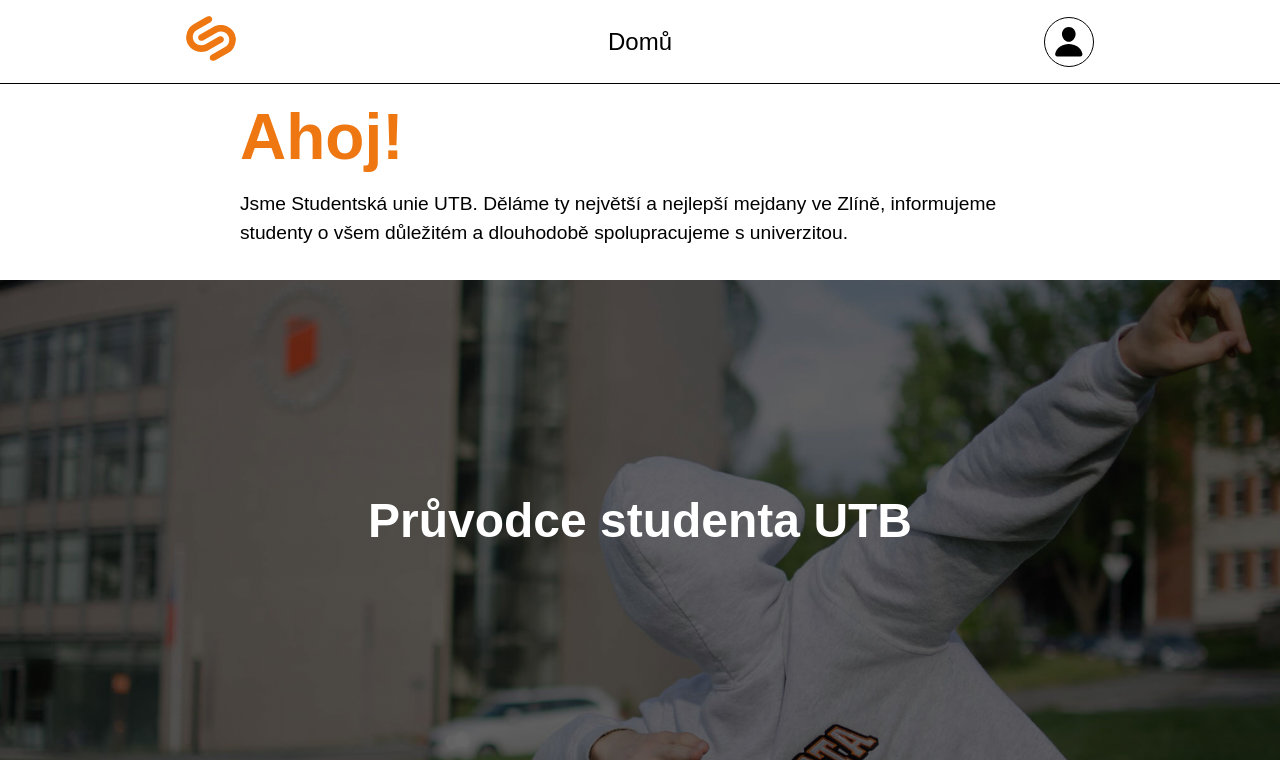
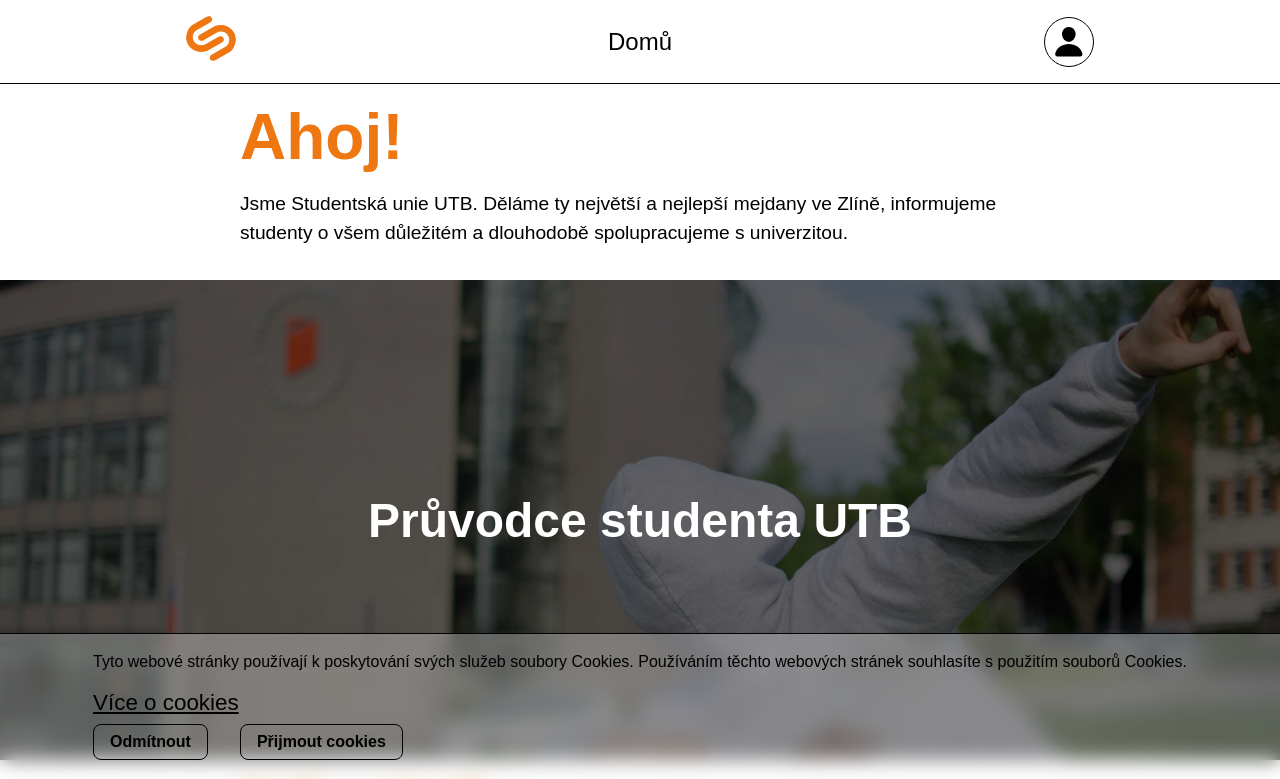
Before and after one commit to SU-UTB/web-sutb-fe, a React (Vite) app: page / in a window 1280 px wide. Shown: the top 779 px of the page. Built offline with nearby package versions, Linux system fonts and the light colour scheme.

Commit message:
cookies added and styles changed

```diff
--- a/src/components/Layout/Layout.tsx
+++ b/src/components/Layout/Layout.tsx
@@ -9,6 +9,10 @@ import { Wrapper } from './wrapper/Wrapper.styled';
 
 const Layout = () => {
     const [title, setTitle] = useState('');
+    const [cookies, setCookies] = useState(false);
+    const handleAccept = () => {
+        return setCookies(true);
+    };
     useEffect(() => {
         setTitle(() => {
             const parts = document.title.split('-');
@@ -22,7 +26,10 @@ const Layout = () => {
                 <Outlet />
             </Main>
             <Footer />
-            {/* <Cookies /> */}
+            {!cookies
+                ? <Cookies handleAccept={handleAccept} />
+                : null
+            }
         </Wrapper>
     );
 };
--- /dev/null
+++ b/src/components/layout/cookies/Cookies.tsx
@@ -0,0 +1,30 @@
+import BaseButton from '../../shared/BaseButton';
+import BaseList from '../../shared/BaseList';
+import BaseParagraph from '../../shared/BaseParagraph';
+import ICookiesProps from '../../../lib/interfaces/ICookiesProps';
+import LinkTo from '../../shared/LinkTo';
+import Section from '../../articles/section/Section';
+import { Wrapper } from './wrapper/Wrapper.styled'
+
+const Cookies = ({ handleAccept }: ICookiesProps) => {
+    return (
+        <Wrapper>
+            <Section>
+                <BaseParagraph fontSize={1}>
+                    Tyto webové stránky používají k poskytování svých služeb soubory Cookies. Používáním těchto webových stránek souhlasíte s použitím souborů Cookies.                </BaseParagraph>
+                <LinkTo underline href="https://www.cookie-lista.cz/co-je-cookies.html" >
+                    Více o cookies
+                </LinkTo>
+                <BaseList row gap={2} marginBlock={.5}>
+                    <li>
+                        <BaseButton style>Odmítnout</BaseButton>
+                    </li>
+                    <li>
+                        <BaseButton style onClick={() => { handleAccept() }}>Přijmout cookies</BaseButton>
+                    </li>
+                </BaseList>
+            </Section>
+        </Wrapper>
+    )
+};
+export default Cookies;
--- /dev/null
+++ b/src/components/layout/cookies/wrapper/Wrapper.styled.tsx
@@ -0,0 +1,17 @@
+import styled from 'styled-components';
+
+export const Wrapper = styled.div`
+    display: flex;
+    flex-direction: row;
+    justify-content: center;
+    flex-wrap: wrap;
+    width: 100%;
+    align-items: center;
+    position: fixed;
+    bottom: 0;
+    left: 0;
+    padding:0 1rem 2rem;
+    background-color: rgba(255, 255, 255, 0.3);
+    backdrop-filter: blur(10px);
+    border-top: 1px solid #000;
+`;
--- a/src/components/shared/BaseButton.tsx
+++ b/src/components/shared/BaseButton.tsx
@@ -1,9 +1,10 @@
 import styled, { css } from 'styled-components';
 
-const BaseButton = styled.p<{ active?: boolean, }>(
-    ({ active }) => css`
-        display: flex;
-        flex-direction: row;
+const BaseButton = styled.p<{
+    active?: boolean,
+    style?: boolean,
+}>(
+    ({ active, style }) => css`
         padding: 0.2rem 0;
         border-bottom: 1px solid #000;
         cursor: pointer;
@@ -13,5 +14,12 @@ const BaseButton = styled.p<{ active?: boolean, }>(
             border-bottom: 0px solid #000;
             color: var(--clr-primary);
         `}
+
+        ${style && css`
+            border: 1px solid #000;
+            padding: 0.5rem 1rem;
+            border-radius: 0.5rem;
+            text-align: center;
+        `}
 `);
 export default BaseButton;
--- /dev/null
+++ b/src/lib/interfaces/ICookiesProps.tsx
@@ -0,0 +1,3 @@
+export default interface ICookiesProps {
+    handleAccept: () => void;
+}
```
